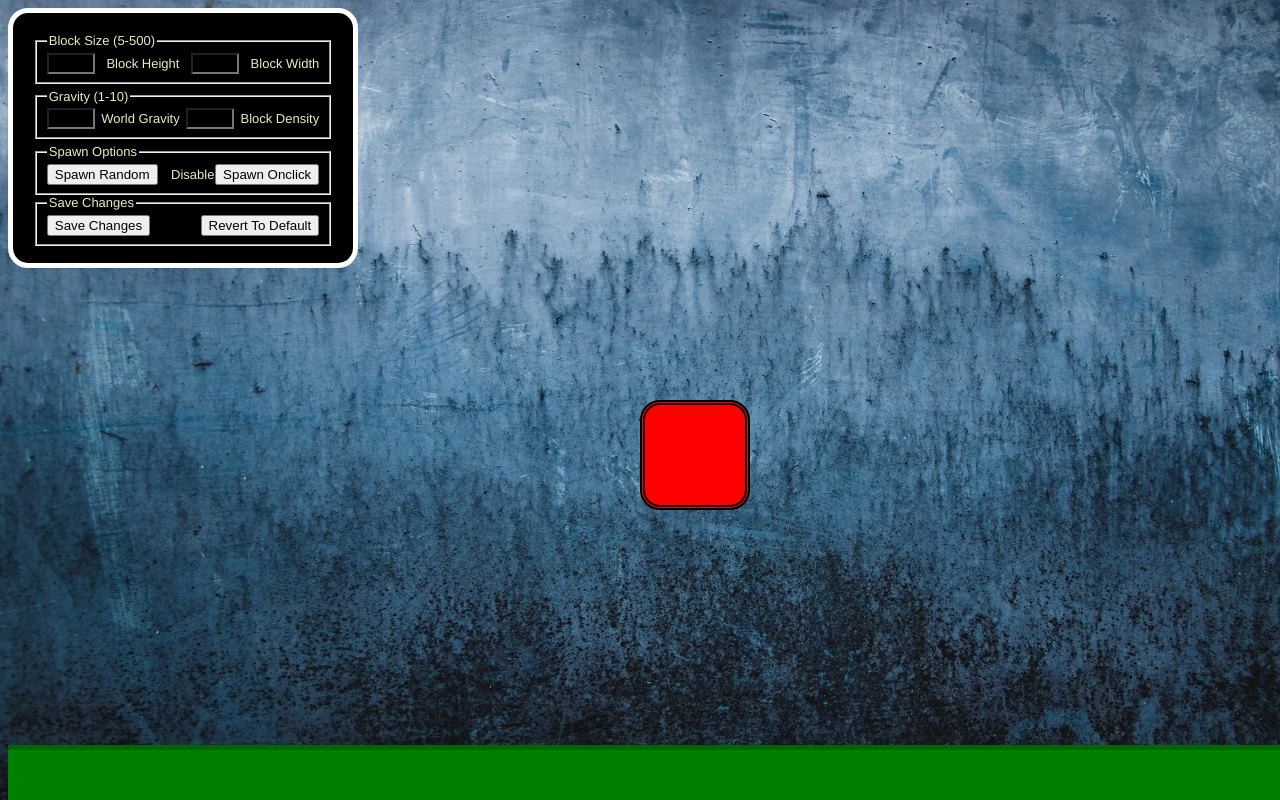
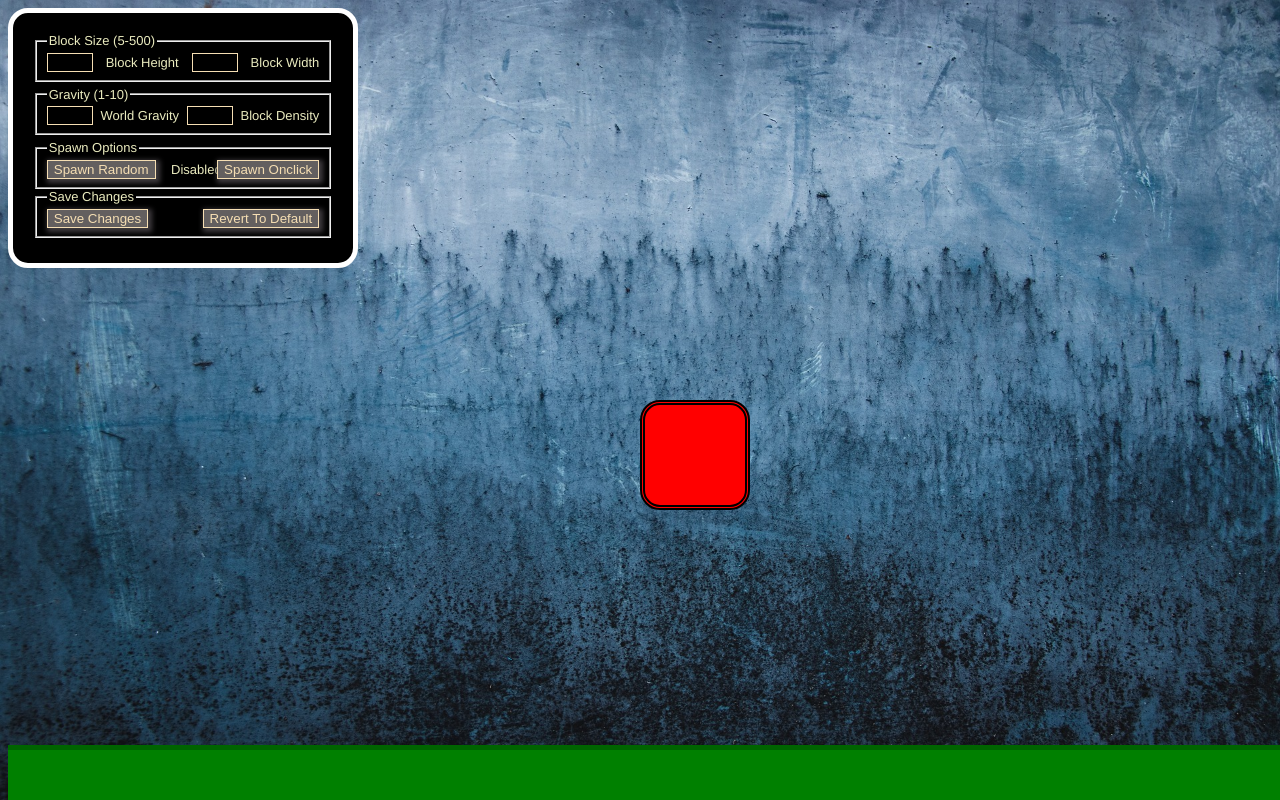
Before and after one commit to Jaybat-code/Falling-blocks, a plain HTML site: page index.html in a window 1280 px wide. Drawn offline with Linux system fonts and the light colour scheme.

Commit message:
save for later I can't think lol

```diff
--- a/app.js
+++ b/app.js
@@ -0,0 +1,2 @@
+//Defining a reference for our first testblock which needs to fall down to the ground and stop at the ground
+const testBlock = document.getElementById("testblock-1");
--- a/index.html
+++ b/index.html
@@ -20,13 +20,13 @@
         </fieldset>
         <fieldset class="spaceup" id="flexset">
             <legend>Spawn Options</legend>
-            <button>Spawn Random</button>
-            <span id="toggle">Disabled</span><button>Spawn Onclick</button>
+            <button id="randomspawn">Spawn Random</button>
+            <span id="toggle">Disabled</span><button id="clickspawn">Spawn Onclick</button>
         </fieldset>
         <fieldset class="saveit" id="flexset">
             <legend>Save Changes</legend>
-            <button>Save Changes</button>
-            <button>Revert To Default</button>
+            <button id="save">Save Changes</button>
+            <button id="revert">Revert To Default</button>
         </fieldset>
 
     </div>
--- a/style.css
+++ b/style.css
@@ -52,4 +52,23 @@ body{
     background-color: black;
     color: wheat;
     width:40px;
+    border: 1px solid wheat;
 }
+button{
+    background-color: rgb(99, 95, 95);
+    border:1px solid wheat;
+    color:wheat;
+    box-shadow: 2px 2px 5px 2px rgb(63, 59, 63);
+}
+button:hover{
+    background-color: rgb(77, 74, 74);
+    border:1px solid rgb(214, 199, 172);
+    color:rgb(226, 207, 171);
+    box-shadow: 2px 2px 5px 2px rgb(185, 183, 173);
+}
+button:active{
+    background-color: wheat;
+    border:1px solid rgb(99, 95, 95);
+    color:rgb(99, 95, 95);;
+    box-shadow: 2px 2px 5px 2px wheat;
+}
```
